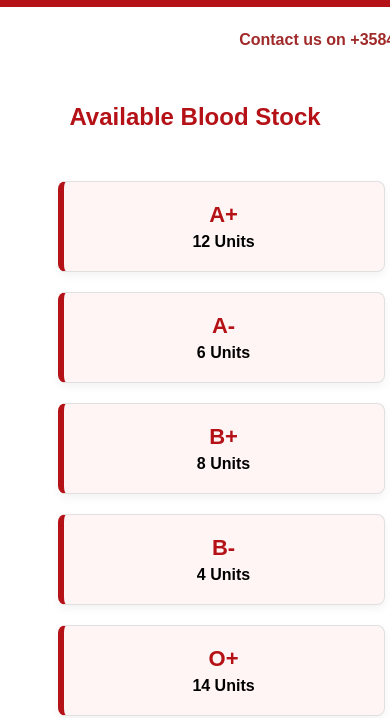
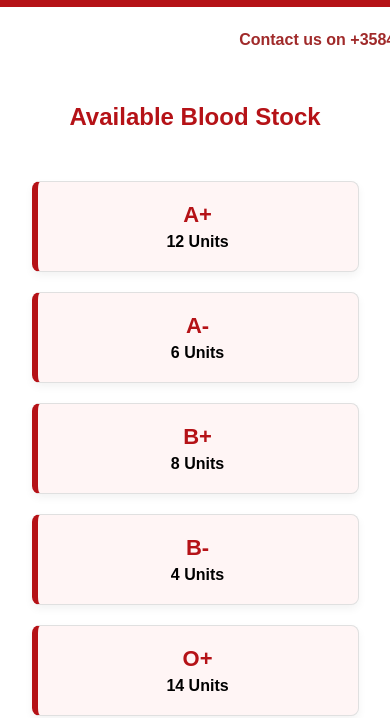
Before and after one commit to BeenishNazam786/Frontend, a plain HTML site: page bloodstock.html in a window 390 px wide. Shown: the part 150-868 px from the top of the page. Drawn offline with Linux system fonts and the light colour scheme.

Commit message:
Update bloodstock.css

```diff
--- a/bloodstock.css
+++ b/bloodstock.css
@@ -98,10 +98,10 @@ nav a {
 
 .stock-grid {
     display: grid;
-    grid-template-columns: repeat(3, 1fr);
+    grid-template-columns: repeat(auto-fit, minmax(250px, 1fr));
     gap: 30px;
-    padding: 40px;
-    justify-items: center;
+    padding: 40px 20px;
+    justify-content: center;
 }
 
 .stock-card {
@@ -166,7 +166,8 @@ nav a {
 
 @media (max-width: 768px) {
     .stock-grid {
-        grid-template-columns: repeat(1, 1fr);
+        grid-template-columns: 1fr;
+        justify-items: center;
         padding: 20px;
         gap: 20px;
     }
```
